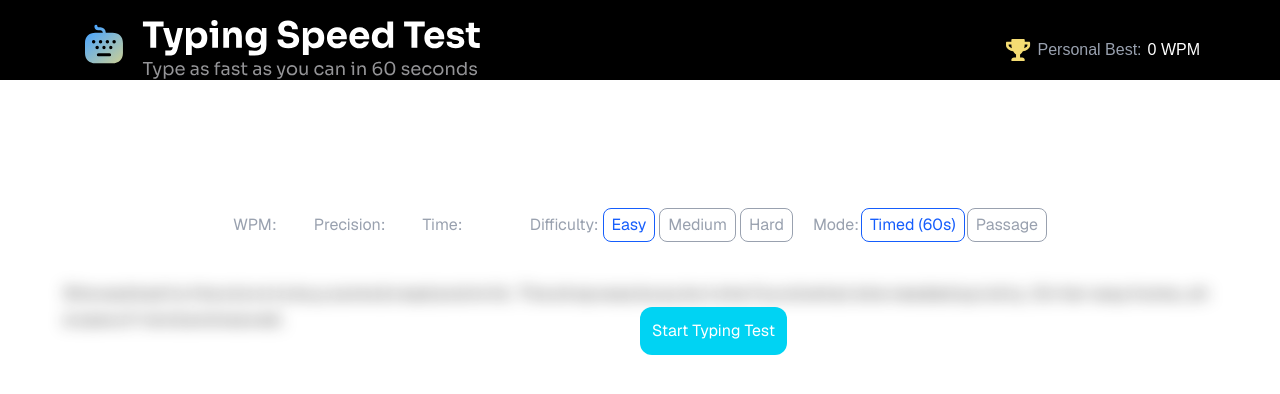
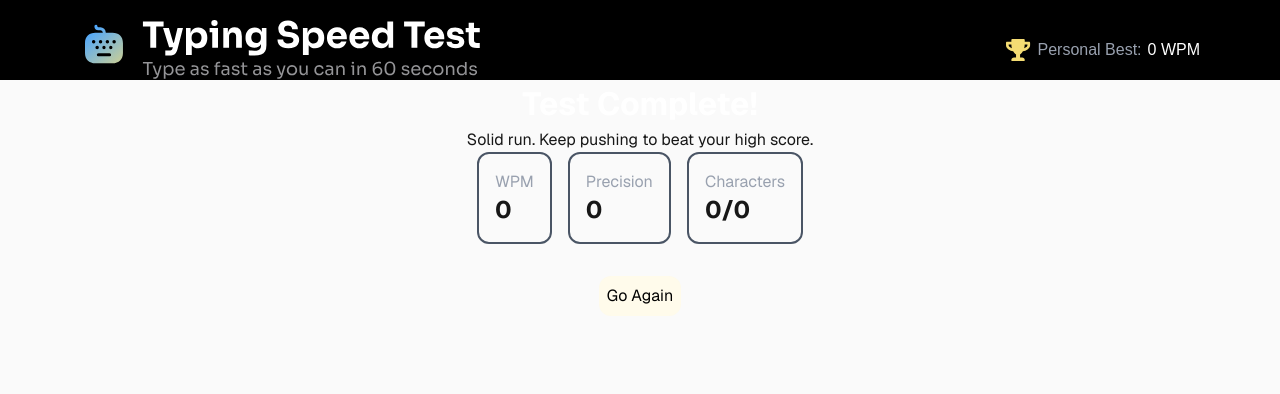
Before and after one commit to Stuepp/Typing-Speed-Test, a Next.js app: page / in a window 1280 px wide. Shown: the top 394 px of the page. Built offline with nearby package versions, Linux system fonts and the light colour scheme.

Commit message:
feat: adds completed display

```diff
--- /dev/null
+++ b/app/components/Completed.tsx
@@ -0,0 +1,47 @@
+interface CompletedProps{
+  wpm: number;
+  precision: number;
+  correctLetters: number;
+  wrongLetters: number;
+  completed: boolean;
+  setCompleted: React.Dispatch<React.SetStateAction<boolean>>;
+};
+
+export default function Completed({wpm, precision, correctLetters, wrongLetters, completed, setCompleted} : CompletedProps) {
+  const box_qtd = [['WPM', wpm], ['Precision', precision], ['Characters', correctLetters, wrongLetters]];
+
+  const title = [
+    'Baseline Established!',
+    'Test Complete!',
+    'High Score Smashed!'
+  ]
+
+  const message = [
+    "You've set the BarProp. Now the real challenge begins--time to beat it.",
+    'Solid run. Keep pushing to beat your high score.',
+    "You're getting faster. That was incredible typing."
+  ]
+
+  return(
+    <div className="flex flex-col items-center">
+
+      <h1>{title.at(1)}</h1>
+      <h3>{message.at(1)}</h3>
+
+      <div className="flex gap-4">
+        {box_qtd.map((e) => (
+          <div key={e.at(0)} className="border-gray-600 border-2 rounded-xl p-4 flex flex-col items-start">
+          <p className="text-gray-400">{e.at(0)}</p>
+          <>{e.length > 2 ? <p className="font-bold text-2xl">{e.at(1)}/{e.at(2)}</p> : <p className="font-bold text-2xl">{e.at(1)}</p>}</>
+        </div>
+        ))}
+      </div>
+
+      <button className="bg-amber-50 rounded-xl p-2 my-8 cursor-pointer"
+        onClick={() => setCompleted(false)}
+      >
+        <p className="text-black">Go Again</p>
+      </button>
+    </div>
+  );
+};
--- a/app/globals.css
+++ b/app/globals.css
@@ -31,3 +31,9 @@ body {
   color: var(--foreground);
   font-family: Arial, Helvetica, sans-serif;
 }
+
+h1 {
+  color: #fff;
+  font-size: 32px;
+  font-weight: bolder;
+}
--- a/app/page.tsx
+++ b/app/page.tsx
@@ -5,6 +5,7 @@ import { useEffect, useState } from "react";
 import ChallengeInfo from "./components/ChallengeInfo";
 import Challenge from "./components/Challenge";
 import { getChallenge } from "./actions/challenge";
+import Completed from "./components/Completed";
 
 export default function Home() {
   // Challenge Info
@@ -16,6 +17,7 @@ export default function Home() {
   const [text, setText] = useState<string>('');
   const [curLetter, setCurLetter] = useState<number>(0);
   const [started, setStarted] = useState<boolean>(false);
+  const [completed, setCompleted] = useState<boolean>(true);
   const [arrT, setArrT] = useState<string[]>([]);
 
   const [correctLetters, setCorrectLetters] = useState<number>(0);
@@ -50,7 +52,13 @@ export default function Home() {
     setPrecision(precision.toFixed(2) as unknown as number);
     const time = (finalTime - initialTime) / 1000 / 60; // time in minutes.
     const wpm = words / -time;
-    setWpm(wpm.toFixed(2) as unknown as number);
+    wpm === 0
+      ? setWpm(1)
+      : setWpm(wpm.toFixed(2) as unknown as number);
+
+    setWords(0);
+    setCorrectLetters(0);
+    setIncorrectLetters(0);
   };
 
   useEffect(() => {
@@ -58,6 +66,8 @@ export default function Home() {
     if(curLetter === arrT.length) {
       setStarted(false);
       results();
+      setCompleted(true);
+
     }
   },[curLetter]);
 
@@ -67,8 +77,19 @@ export default function Home() {
   }, [])
 
   return (
-    <div className="flex min-h-screen items-center justify-center bg-zinc-50 font-sans dark:bg-black">
-      <main className="flex flex-1 min-h-screen w-full flex-col items-center justify-start py-32 px-8 bg-white dark:bg-black sm:items-start">
+    <main className="flex min-h-screen bg-zinc-50 font-sans dark:bg-black">
+      <div className={`flex flex-1 justify-center ${completed ? 'visible' : 'hidden'}`}>
+        <Completed
+          wpm={wpm}
+          precision={precision}
+          correctLetters={correctLetters}
+          wrongLetters={incorrectLetters}
+          completed={completed}
+          setCompleted={setCompleted}
+        />
+      </div>
+
+      <div className={`flex flex-1 min-h-screen w-full flex-col items-center justify-start py-32 px-8 bg-white dark:bg-black sm:items-start ${completed ? 'hidden' : 'visible'}`}>
         <ChallengeInfo
           started={started}
           difficulty={difficulty}
@@ -80,7 +101,7 @@ export default function Home() {
         <div className="relative w-full">
           <button
             onClick={() => setStarted(true)}
-            className={`bg-cyan-400 text-default p-3 rounded-xl absolute left-1/2 top-1/2 cursor-pointer z-50 ${started ? 'hidden' : 'visible'} `}
+            className={`bg-cyan-400 text-default p-3 rounded-xl absolute left-1/2 top-1/2 cursor-pointer z-50 ${started && !completed ? 'hidden' : 'visible'} `}
           >
             Start Typing Test
           </button>
@@ -97,7 +118,7 @@ export default function Home() {
             setWords={setWords}
           />
         </div>
-      </main>
-    </div>
+      </div>
+    </main>
   );
 }
```
